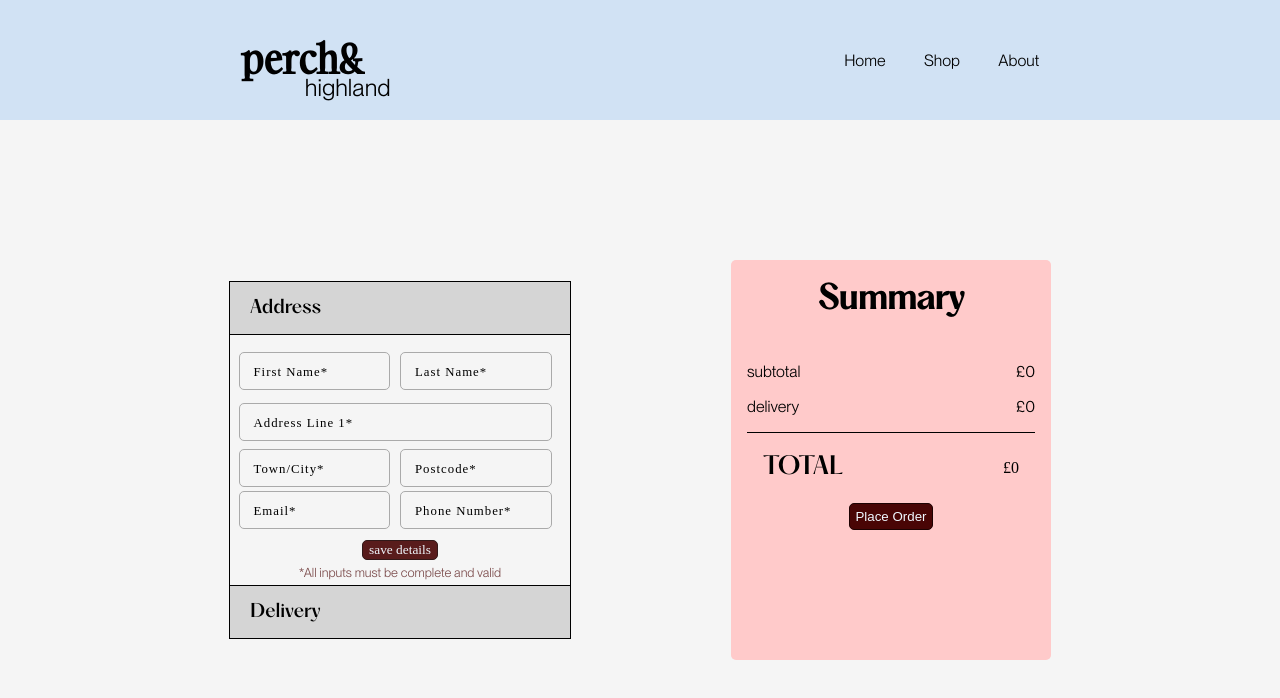
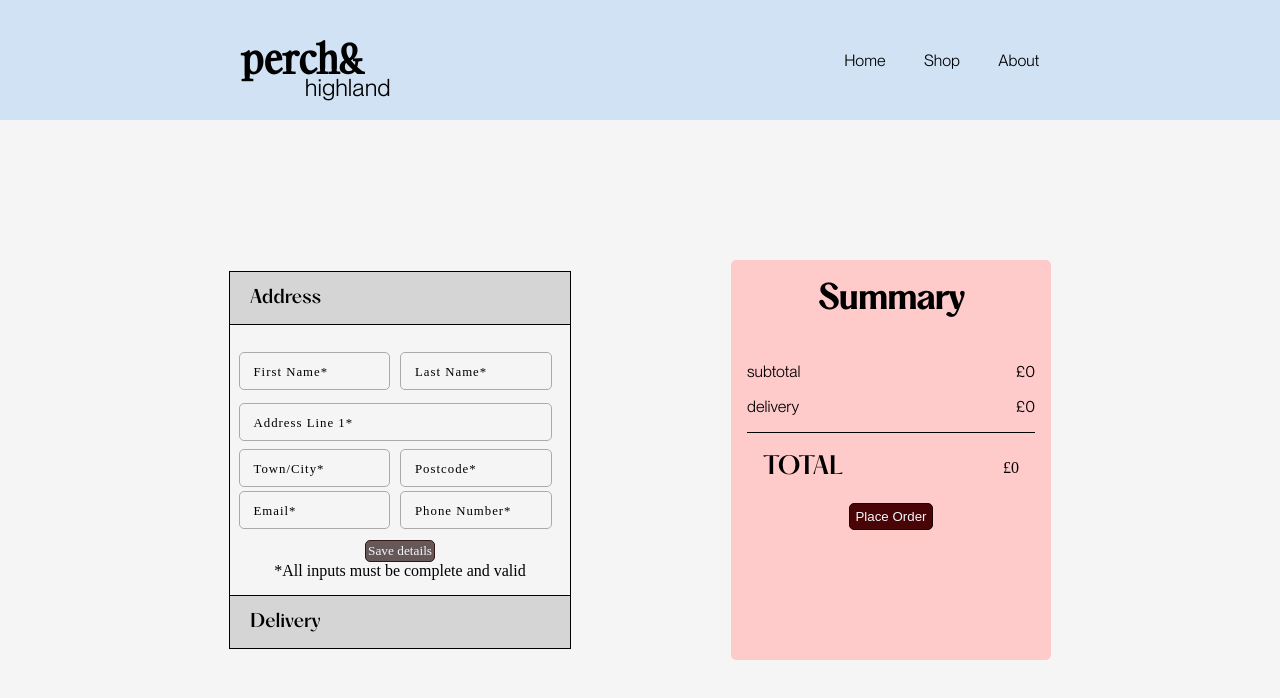
Before and after one commit to brian-david4/furniture-shop, a React (Vite) app in the folder furniture/: page /checkout/shipping-address in a window 1280 px wide. Shown: the top 698 px of the page. Built offline with nearby package versions, Linux system fonts and the light colour scheme; the HTML template or start-up script is replaced by a standard one; a web font is replaced by a local one.

Commit message:
Refactor delivery styling

```diff
--- a/furniture/src/Components/DeliveryForm/DeliveryForm.tsx
+++ b/furniture/src/Components/DeliveryForm/DeliveryForm.tsx
@@ -3,9 +3,10 @@ import { z } from "zod";
 import { zodResolver } from "@hookform/resolvers/zod";
 import DeliveryInput from "../DeliveryInput/DeliveryInput";
 import DeliveryInputMax from "../DeliveryInputMax/DeliveryInputMax";
-// import { DeliveryAddress } from "../../types";
 import styles from "./deliveryform.module.css";
 import { motion } from "framer-motion";
+import { useContext, useState } from "react";
+import { CartContext } from "../../Data/CartContext";
 
 const postcodeRegex = new RegExp(/^[A-Z]{1,2}[0-9]{1,2} ?[0-9][A-Z]{2}$/i);
 
@@ -23,18 +24,46 @@ type DeliveryAddress = z.infer<typeof schema>;
 
 const DeliveryForm = () => {
   const methods = useForm<DeliveryAddress>({ resolver: zodResolver(schema) });
+  const cart = useContext(CartContext);
+  const [isErrorInForm, setIsErrorInForm] = useState(true);
 
   const {
     handleSubmit,
-    formState: { isSubmitting, isSubmitted },
+    setError,
+    formState: { isSubmitting, errors },
   } = methods;
   const onSubmit: SubmitHandler<DeliveryAddress> = async (data) => {
-    console.log(data);
+    try {
+      await new Promise((resolve) => setTimeout(resolve, 1000));
+      console.log(data);
+    } catch (error) {
+      setError("root", { message: "*All inputs must be complete and valid" });
+    }
+  };
+
+  const errorCheck = () => {
+    if (
+      !errors.phoneNumber &&
+      !errors.email &&
+      !errors.town &&
+      !errors.postcode &&
+      !errors.addressLine &&
+      !errors.lastName &&
+      !errors.firstName
+    ) {
+      setIsErrorInForm(false);
+    } else {
+      setIsErrorInForm(true);
+    }
   };
 
   return (
     <FormProvider {...methods}>
-      <form onSubmit={handleSubmit(onSubmit)} className={styles.addressForm}>
+      <form
+        onChange={() => errorCheck()}
+        onSubmit={handleSubmit(onSubmit)}
+        className={styles.addressForm}
+      >
         <div className={styles.inputs}>
           <div className={styles.nameField}>
             <DeliveryInput id="firstName" label="First Name*" />
@@ -49,6 +78,7 @@ const DeliveryForm = () => {
               <DeliveryInput id="town" label="Town/City*" />
               <DeliveryInput id="postcode" label="Postcode*" />
             </div>
+            {errors.postcode && <div>postcode error</div>}
             <div className={styles.emailPhone}>
               <DeliveryInput id="email" label="Email*" />
               <DeliveryInput id="phoneNumber" label="Phone Number*" />
@@ -56,18 +86,16 @@ const DeliveryForm = () => {
           </div>
         </div>
         <button
-          disabled={isSubmitting}
+          disabled={isErrorInForm}
           className={styles.submitButton}
           type="submit"
+          onClick={() => cart.setOrderStatus(true)}
         >
-          save details
+          Save details
         </button>
+        {isErrorInForm && <div>*All inputs must be complete and valid</div>}
 
-        {!isSubmitted ? (
-          <div className={styles.errorMessage}>
-            *All inputs must be complete and valid
-          </div>
-        ) : (
+        {cart.orderSubmitStatus && (
           <motion.div
             initial={{ opacity: 1 }}
             animate={{ opacity: 0, transition: { duration: 0.4, delay: 1.5 } }}
--- a/furniture/src/Components/DeliveryForm/deliveryform.module.css
+++ b/furniture/src/Components/DeliveryForm/deliveryform.module.css
@@ -1,7 +1,7 @@
 .addressForm {
   position: relative;
   height: 30vh;
-  min-height: 250px;
+  min-height: 270px;
   max-width: 340px;
   display: flex;
   justify-content: center;
@@ -46,8 +46,13 @@
   border-radius: 5px;
   border: 1px solid var(--cart-dark-red-outline);
   background-color: var(--cart-dark-red);
+  padding: 2px;
   opacity: 0.9;
   color: aliceblue;
+  transition: 150ms background-color ease-in-out;
+}
+.submitButton[disabled] {
+  background-color: var(--cart-btn-disabled) !important;
 }
 .successMessage {
   font-family: 0.8rem;
--- a/furniture/src/Data/CartContext.tsx
+++ b/furniture/src/Data/CartContext.tsx
@@ -5,6 +5,8 @@ import { getProductData } from "./getProductData";
 type CartContextType = {
   items: CartItem[];
   deliveryPrice: number;
+  orderSubmitStatus: boolean;
+  setOrderStatus: (status: boolean) => void;
   setDeliveryPrice: (num: number) => void;
   getProductQuantity: (id: number) => number;
   addToCart: (id: number, quantity: number, stock: number) => void;
@@ -24,6 +26,15 @@ interface CartContextProps {
 const CartProvider = ({ children }: CartContextProps) => {
   const [cartProducts, setCartProducts] = useState<CartItem[]>([]);
   const [deliveryPriceState, setDeliveryPriceState] = useState<number>(0);
+  const [isSubmitted, setIsSubmitted] = useState<boolean>(false);
+
+  const setOrderStatus = (status: boolean) => {
+    if (status) {
+      setIsSubmitted(true);
+    }
+  };
+
+  const orderSubmitStatus = isSubmitted;
 
   const setDeliveryPrice = (num: number) => {
     setDeliveryPriceState(num);
@@ -109,6 +120,8 @@ const CartProvider = ({ children }: CartContextProps) => {
 
   const contextValue = {
     items: cartProducts,
+    orderSubmitStatus,
+    setOrderStatus,
     setDeliveryPrice,
     deliveryPrice,
     getProductQuantity,
--- a/furniture/src/Pages/ShippingAddress/ShippingAddress.tsx
+++ b/furniture/src/Pages/ShippingAddress/ShippingAddress.tsx
@@ -1,3 +1,4 @@
+import { useContext } from "react";
 import Accordion from "../../Components/Accordion/Accordion";
 import CheckoutNavbar from "../../Components/CheckoutNavbar/CheckoutNavbar";
 import DeliveryForm from "../../Components/DeliveryForm/DeliveryForm";
@@ -5,12 +6,14 @@ import DeliveryPrice from "../../Components/DeliveryPrice/DeliveryPrice";
 import SummaryBox from "../../Components/SummaryBox/SummaryBox";
 import { AccordionData } from "../../types";
 import styles from "./shipaddress.module.css";
+import { CartContext } from "../../Data/CartContext";
 
 const ShippingAddress = () => {
   const items: AccordionData[] = [
     { title: "Address", content: <DeliveryForm /> },
     { title: "Delivery", content: <DeliveryPrice /> },
   ];
+  const cart = useContext(CartContext);
 
   return (
     <>
@@ -18,7 +21,12 @@ const ShippingAddress = () => {
       <div className={styles.bodyPlacement}>
         <Accordion items={items} />
         <SummaryBox disabled={false}>
-          <button className={styles.orderButton}>Place Order</button>
+          <button
+            disabled={!cart.orderSubmitStatus}
+            className={styles.orderButton}
+          >
+            Place Order
+          </button>
         </SummaryBox>
       </div>
     </>
--- a/furniture/src/Pages/ShippingAddress/shipaddress.module.css
+++ b/furniture/src/Pages/ShippingAddress/shipaddress.module.css
@@ -18,6 +18,9 @@
   background-color: var(--cart-dark-red);
   padding: 5px;
 }
+[disabled="true"] {
+  background-color: var(--cart-btn-disabled) !important;
+}
 
 @media (min-width: 768px) {
   .bodyPlacement {
```
Also changed, not shown: furniture/src/types.ts (+0 -9 lines).
